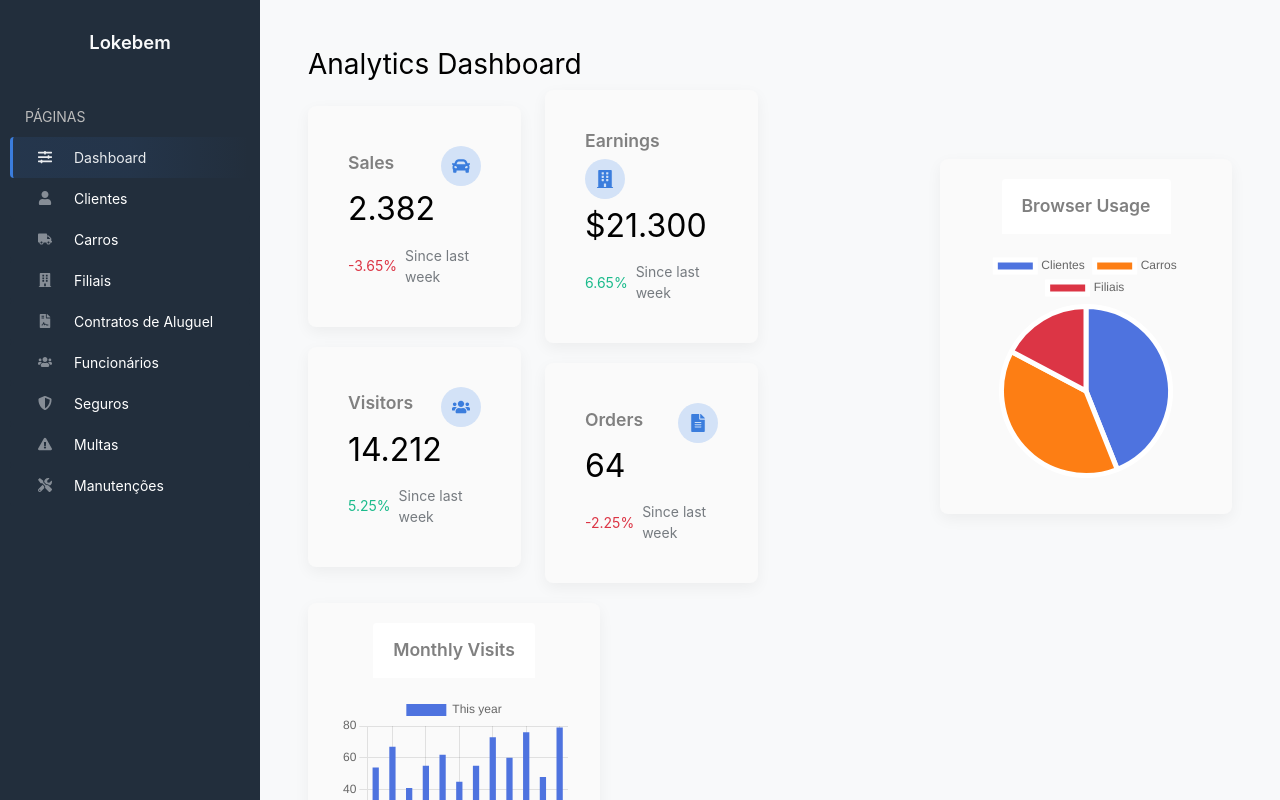
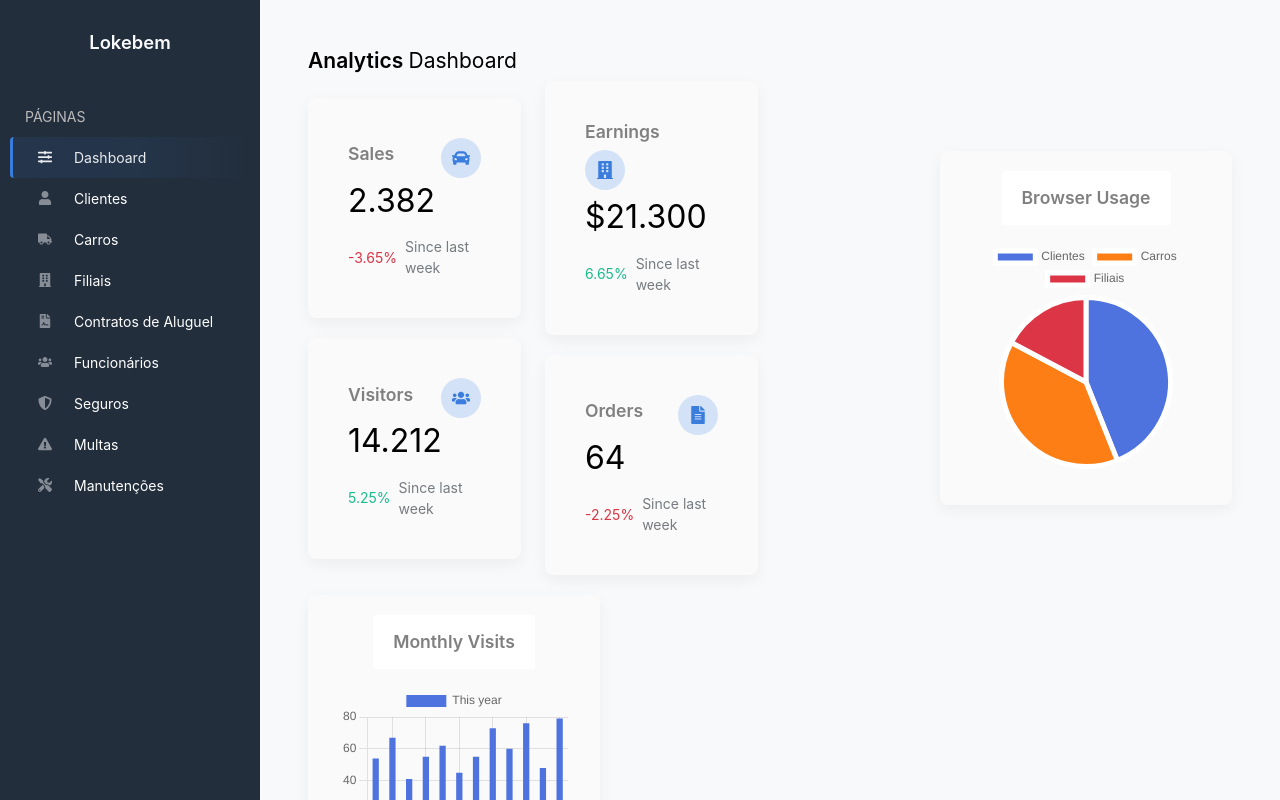
Before and after one commit to Malucoimbr/LockeBemFront, a React (Create React App) app: page / in a window 1280 px wide. Built offline with nearby package versions, Linux system fonts and the light colour scheme.

Commit message:
analytics dashboard

```diff
--- a/src/App.css
+++ b/src/App.css
@@ -76,7 +76,14 @@
   font-weight: bold;
   margin-bottom: 0.5rem;
 }
-
+.spantext {
+  font-size: 1.3125rem;
+  font-weight: 600;
+}
+.card-aaa {
+  font-size: 1.3125rem;
+  margin-bottom: 0.5rem;
+}
 .row {
   display: flex;
   align-items: center;
--- a/src/pages/Home.js
+++ b/src/pages/Home.js
@@ -126,7 +126,7 @@ const Home = () => {
 
   return (
     <div className="row">
-      <h1>Analytics Dashboard</h1>
+      <h1 className="card-aaa"> <span className="spantext"> Analytics </span> Dashboard</h1>
       <div className="col-xl-6 col-xxl-5 d-flex">
         <div className="w-100">
           <div className="row">
```
